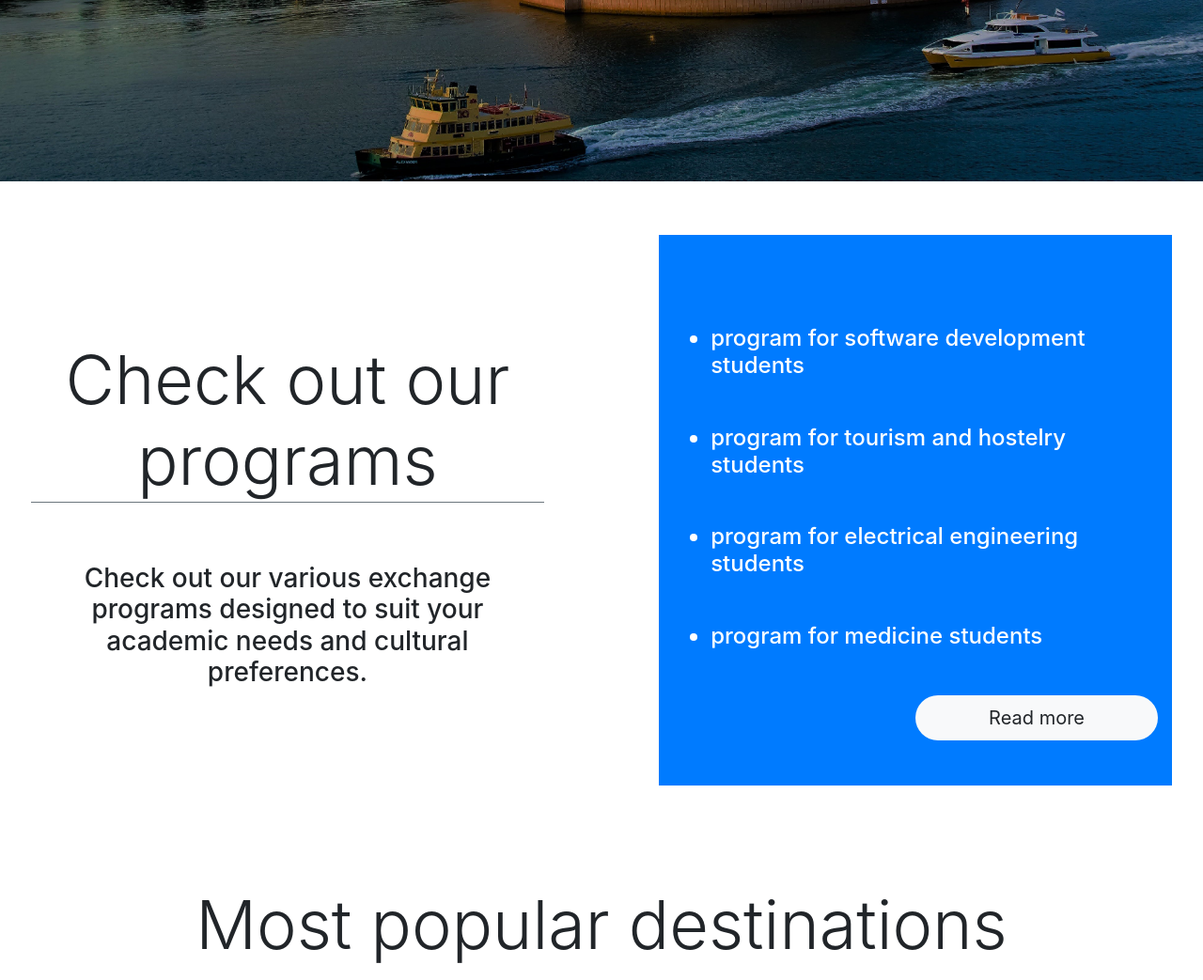
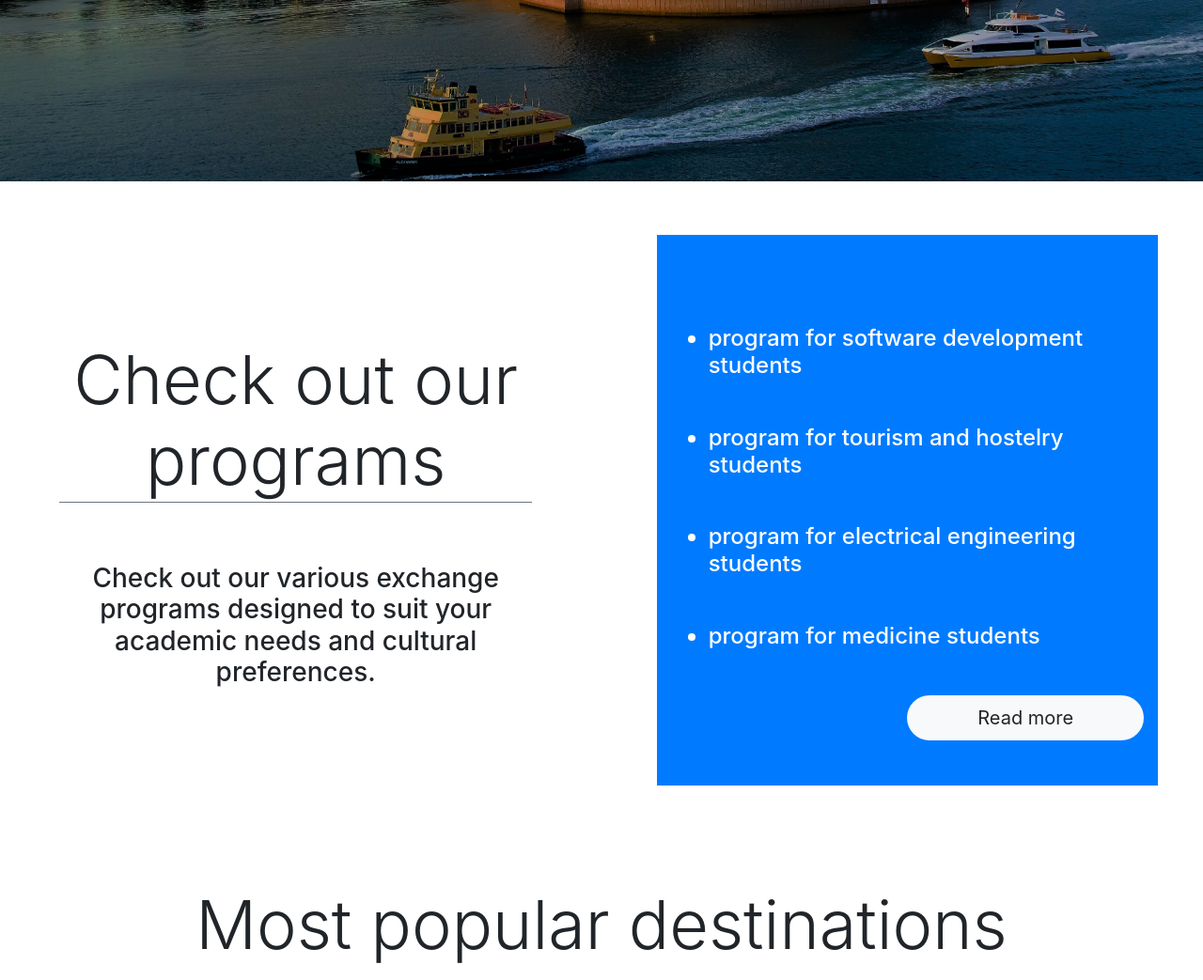
Before and after one commit to valentinoarballo/tuxchange-bootstrap, a Flask app: page / in a window 1280 px wide. Shown: the part 507-1550 px from the top of the page at 94% size. Run offline with Flask 3, Linux system fonts and the light colour scheme; some libraries are stand-ins or nearby versions.

Commit message:
margins of .row already removed

```diff
--- a/templates/country.html
+++ b/templates/country.html
@@ -22,7 +22,7 @@
 
 <!-- begin Main Country -->
 <section class="container m-auto">
-    <div class="row mt-5 mb-5">
+    <div class="row mr-0 ml-0 mt-5 mb-5">
       <div class="col-5">
 
         <h2 class="display-6">{{country_name}}</h2>
@@ -60,7 +60,7 @@
             {%endif%}
                   <div class="carousel-caption  text-left">
                       <h1>{%other_country_list[i].name%}</h1>
-                      <div class="row">
+                      <div class="row mr-0 ml-0">
                           <p class="col-sm-8 col-12"> {%other_country_list[i].brief-description%}</p>
                           <div class="col-sm-2 col-12 m-auto">
                               <a class=" btn btn-primary btn-large" href="/country/{%other_country_list[i].id$}" role="button">Más información</a>
--- a/templates/index.html
+++ b/templates/index.html
@@ -23,10 +23,10 @@
 
 
 <!-- seccion de programas -->
-<div class="row d-flex justify-content-between align-items-center align-content-center h-700">
+<div class="row mr-0 ml-0 d-flex justify-content-between align-items-center align-content-center h-700">
 
     <div class="col-5 ml-sm-2 ml-md-3 ml-lg-5 h-100 text-center align-content-center">
-        <div class="row align-content-center h-100">
+        <div class="row mr-0 ml-0 align-content-center h-100">
             <p class="col-12 display-3 mt-3 border-bottom border-secondary">Check out our programs</p>
             <p class="col-12 h3 text-center mt-md-5">Check out our various exchange programs designed to suit your academic needs and cultural preferences.</p>
         </div>
@@ -99,7 +99,7 @@
 
 <!-- acerca de nosotros -->
 <div class="bg-primary mb-5 h-700">
-    <div class="row h-100">
+    <div class="row mr-0 ml-0 h-100">
         <div class="col-5 m-lg-4 m-md-3 m-sm-0 background-fixed" id="about-us"></div>  <!-- m-lg-4 m-md-3 m-sm-0 son los breakpoints -->
         <div class="col-5 m-lg-4 m-md-3 h-75 text-white">
             <p class="display-1 mb-5">about us</p>
@@ -116,7 +116,7 @@
     <p class="display-1 mt-5"> mentions</p>
 </div>
 
-<div class="row justify-content-center">
+<div class="row mr-0 ml-0 justify-content-center">
 
     <div class="col-xl-3 col-md-5 col-sm-9 col-9 m-2 m-lg-4 bg-dcdcdc shadow-lg rounded-lg h-75">
         <svg xmlns="http://www.w3.org/2000/svg" width="80" height="80" fill="currentColor" class="bi bi-quote m-5" viewBox="0 0 16 16">
```
Also changed, not shown: templates/programs.html (+4 -4 lines).
